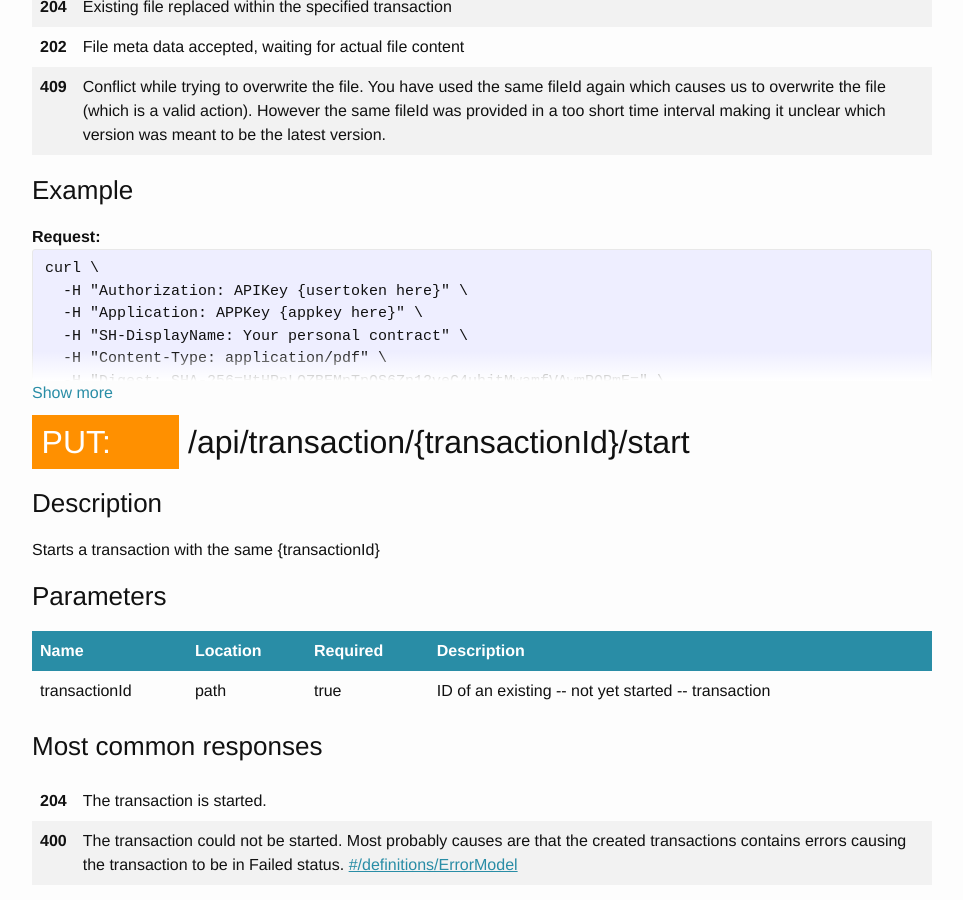
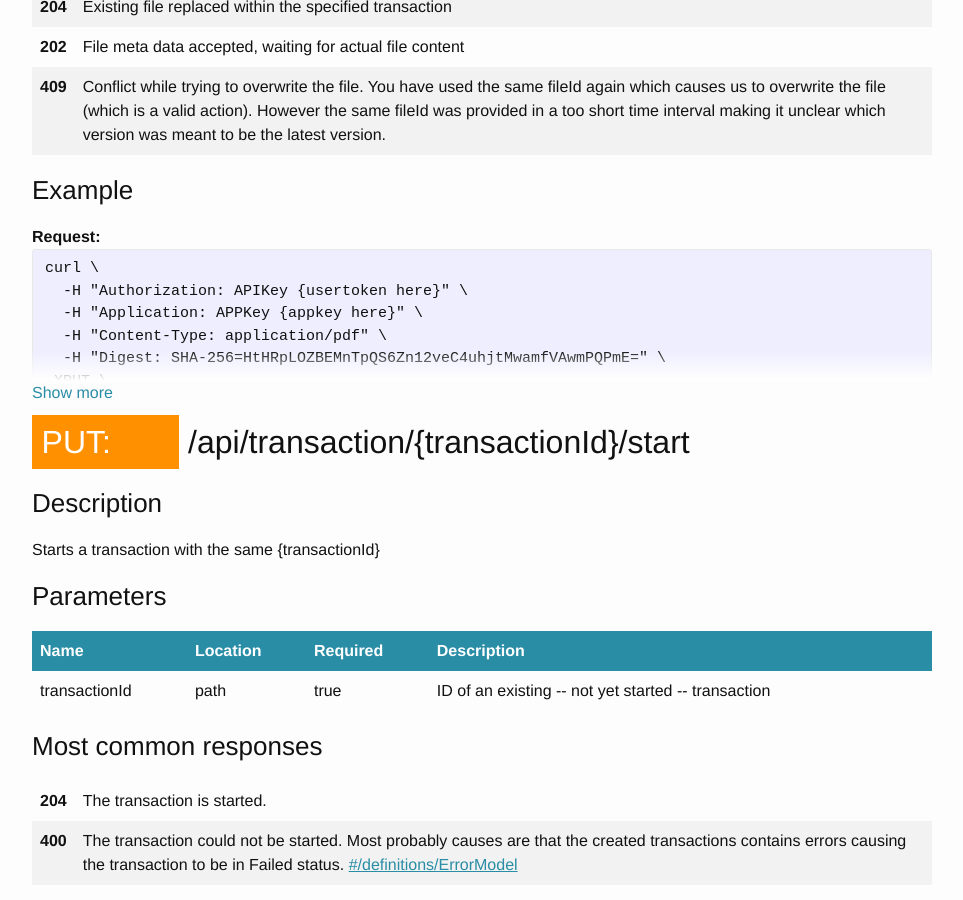
Before and after one commit to markohantula/evidos.github.io, a Jekyll site: the page built from endpoints.html, in a window 1280 px wide and 900 px high, scrolled down 6784 px. Shown: the whole window, without its empty margins (158-1121 px from the left). Built offline with Jekyll 4.4.1, drawn with Linux system fonts in a browser that asks for light colours.

Commit message:
Cut SH-DisplayName header from PUT cURL example
The SH-DisplayName header isn't documented anywhere else and the usage of the header can cause some issues in certain scenarios.

```diff
--- a/_data/endpoint_examples.yaml
+++ b/_data/endpoint_examples.yaml
@@ -69,7 +69,6 @@ put/api/transaction/{transactionId}/file/{fileId}:
       curl \
         -H "Authorization: APIKey {usertoken here}" \
         -H "Application: APPKey {appkey here}" \
-        -H "SH-DisplayName: Your personal contract" \
         -H "Content-Type: application/pdf" \
         -H "Digest: SHA-256=HtHRpLOZBEMnTpQS6Zn12veC4uhjtMwamfVAwmPQPmE=" \
       -XPUT \
```
